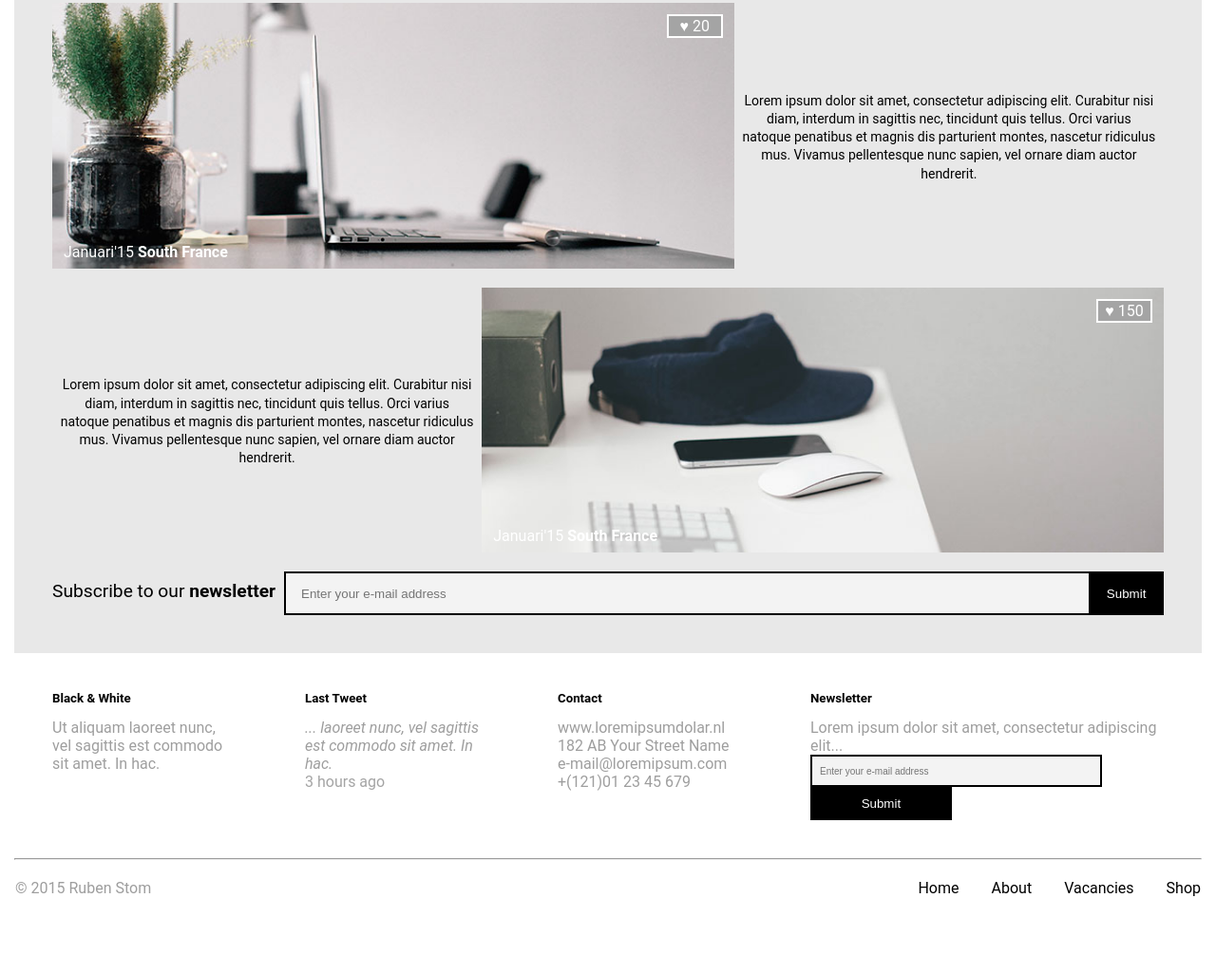
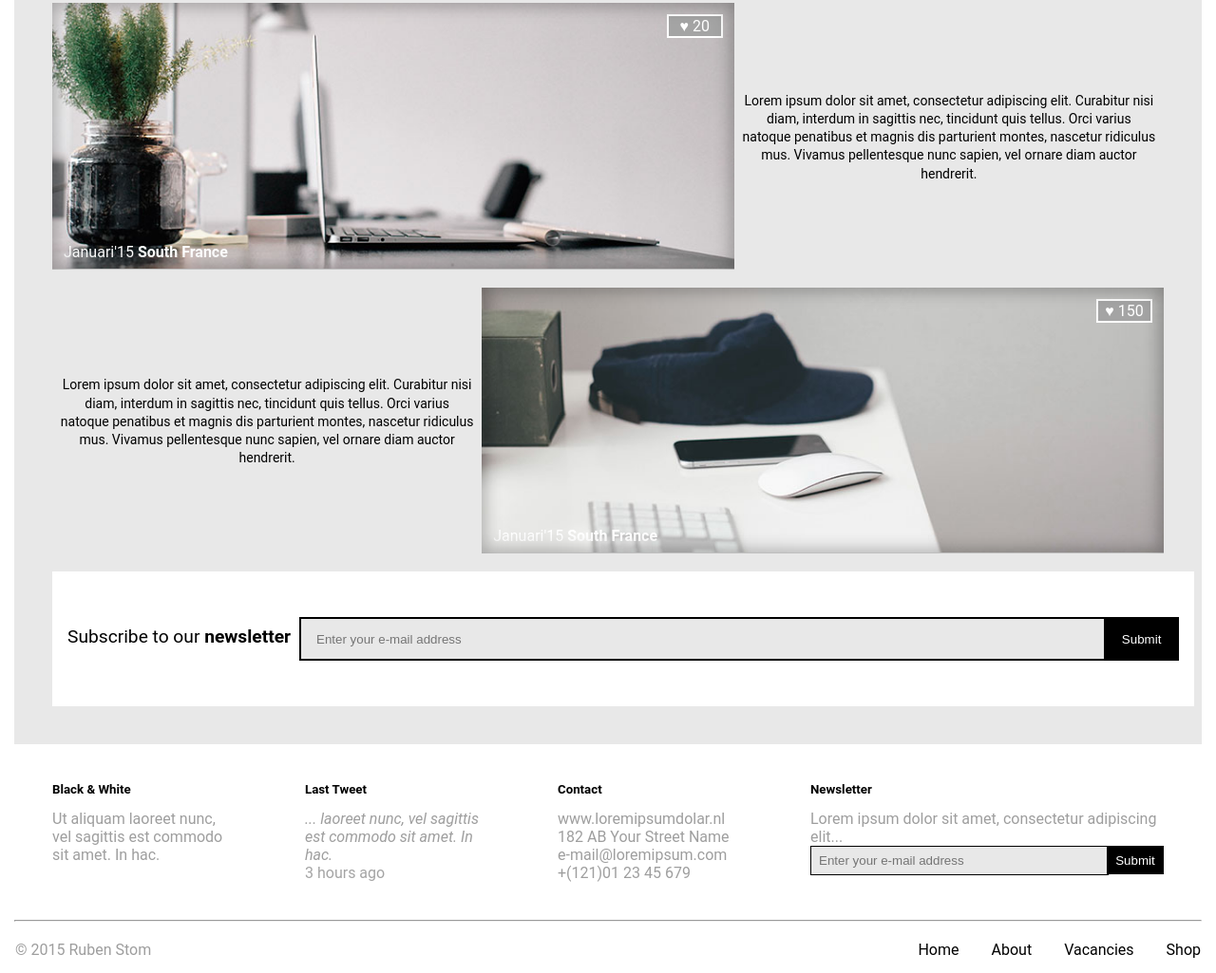
Before and after one commit to ahodyna/epam-frontend-programm-stage-2, a plain HTML site: page FL16_HW4/homework/index.html in a window 1280 px wide. Shown: the part 1658-2683 px from the top of the page at 95% size. Before the commit the page ends 2618 px from the top, so only its background shows below. Drawn offline with Linux system fonts and the light colour scheme.

Commit message:
homework 4: fixed errors

```diff
--- a/FL16_HW4/homework/css/style.css
+++ b/FL16_HW4/homework/css/style.css
@@ -116,7 +116,18 @@ h1 {
 
 .image-section img {
     max-width: 100%;
-    box-shadow: 0px 5px 73px 85px rgba(7, 7, 7, 0.3) inset;
+    ;
+}
+
+.div-img:after {
+    content: "";
+    position: absolute;
+    width: 100%;
+    height: 99%;
+    box-shadow: inset 0px 0px 18px 3px rgba(7, 7, 7, 0.3);
+    top: 0;
+    left: 0;
+    z-index: 1;
 }
 
 .title-main-content-block {
@@ -190,12 +201,35 @@ h1 {
     padding: 1em 1.2em;
     width: 100%;
     border: 2px solid #000;
-    background-color: #F3F3F3;
+    background-color: #E8E8E8;
     color: #000;
 }
 
 .flexbox-input div .button-submit {
     padding: 1.15em 1.4em;
+    white-space: nowrap;
+    border: none;
+    background-color: #000;
+    color: #FFF;
+    text-align: center;
+}
+
+.subscribe-form {
+    background-color: #FFF;
+    padding: 3rem 1rem 3rem 1rem;
+    width: 100%;
+}
+
+.flexbox-input div .input-footer {
+    padding: 0.5em 0.6em;
+    width: 100%;
+    border: 1px solid #000;
+    background-color: #E8E8E8;
+    color: #000;
+}
+
+.flexbox-input div .button-submit-footer {
+    padding: 0.55em 0.7em;
     white-space: nowrap;
     border: none;
     background-color: #000;
@@ -225,23 +259,6 @@ h1 {
     margin: 2.5rem;
 }
 
-.input-footer-form {
-    padding: 0.6rem 4.5rem 0.6rem 0.5rem;
-    border: 2px solid #000;
-    background-color: #F3F3F3;
-    color: #000;
-    font-size: 10px;
-    width: 60%;
-}
-
-.button-submit-footer-form {
-    border: none;
-    padding: 10px 15px;
-    background-color: #000;
-    color: #FFF;
-    width: 40%;
-}
-
 .footer-div-year-menu {
     display: flex;
     justify-content: space-between;
--- a/FL16_HW4/homework/index.html
+++ b/FL16_HW4/homework/index.html
@@ -64,9 +64,13 @@
               <p class="location-month">Januari'15 <b>South France</b></p>
             </div>
             <div class="like-section">
-              <p class="like"> &#9829 172</p>
+              <p class="like"> &#9829; 172</p>
             </div>
+            <div class="div-img">
               <img src="./img/sample.jpg" alt="laptop" class="img-main-content-section">
+            </div>
+
+
           </div>
           <p class="text-main-content-section">Lorem ipsum dolor sit amet, consectetur adipiscing elit. Curabitur nisi
             diam, interdum in sagittis nec,
@@ -84,10 +88,12 @@
               <p class="location-month">Januari'15 <b>South France</b></p>
             </div>
             <div class="like-section">
-              <p class="like"> &#9829 172</p>
+              <p class="like"> &#9829; 172</p>
+            </div>
+            <div class="div-img">
+              <img src="./img/sample1.jpg" alt="laptop" class="img-main-content-section">
             </div>
 
-            <img src="./img/sample1.jpg" alt="laptop" class="img-main-content-section">
           </div>
 
         </div>
@@ -98,10 +104,11 @@
               <p class="location-month">Januari'15 <b>South France</b></p>
             </div>
             <div class="like-section">
-              <p class="like"> &#9829 20</p>
+              <p class="like"> &#9829; 20</p>
             </div>
-
+            <div class="div-img">
               <img src="./img/sample.jpg" alt="laptop" class="img-main-content-section">
+            </div>
           </div>
           <p class="text-main-content-section">Lorem ipsum dolor sit amet, consectetur adipiscing elit. Curabitur nisi
             diam, interdum in sagittis nec,
@@ -119,32 +126,26 @@
               <p class="location-month">Januari'15 <b>South France</b></p>
             </div>
             <div class="like-section">
-              <p class="like"> &#9829 150</p>
+              <p class="like"> &#9829; 150</p>
             </div>
-
+            <div class="div-img">
               <img src="./img/sample1.jpg" alt="laptop" class="img-main-content-section">
             </div>
           </div>
+        </div>
 
-<!--
         <div class="subscribe-form">
-          <form>
-              <label for="email" class="label-subscribe-form">Subscribe to our <b>newsletter</b></label>
-              <input type="text" id="email" placeholder="Enter your e-mail address" class="input-subscribe-form">
-              <button class="button-submit">Submit</button>
 
-          </form>
-        </div> -->
-
-        <section class="flexbox-input">
+          <div class="flexbox-input">
             <label for="email" class="label-subscribe-form">Subscribe to our <b>newsletter</b></label>
             <div class="input-div">
-              <input type="text" placeholder="Enter your e-mail address" class="input-subscribe-form" />
+              <input type="text" id="email" placeholder="Enter your e-mail address" class="input-subscribe-form" />
             </div>
             <div class="button-div">
               <button class="button-submit">Submit</button>
             </div>
-  </section>
+          </div>
+        </div>
       </div>
 
 
@@ -171,17 +172,18 @@
         <div class="footer-info-column-last">
           <h5 class="title-footer">Newsletter</h5>
           <p>Lorem ipsum dolor sit amet, consectetur adipiscing elit...</p>
-          <form>
-            <div>
-              <input type="text" id="emailBox" placeholder="Enter your e-mail address" class="input-footer-form">
-              <button class="button-submit-footer-form">Submit</button>
+
+          <div class="flexbox-input">
+
+            <div class="input-div">
+              <input type="text" placeholder="Enter your e-mail address" class="input-footer" />
             </div>
-
-          </form>
+            <div class="button-div">
+              <button class="button-submit-footer">Submit</button>
             </div>
           </div>
-
-
+        </div>
+      </div>
       <hr>
       <div class="footer-div-year-menu">
         <div class="div-year">
@@ -194,9 +196,8 @@
           <a href="#">Shop</a>
         </div>
       </div>
+
     </footer>
-
-
 
   </div>
 </body>
```
Lines whose indentation alone changed are shown as unchanged.
